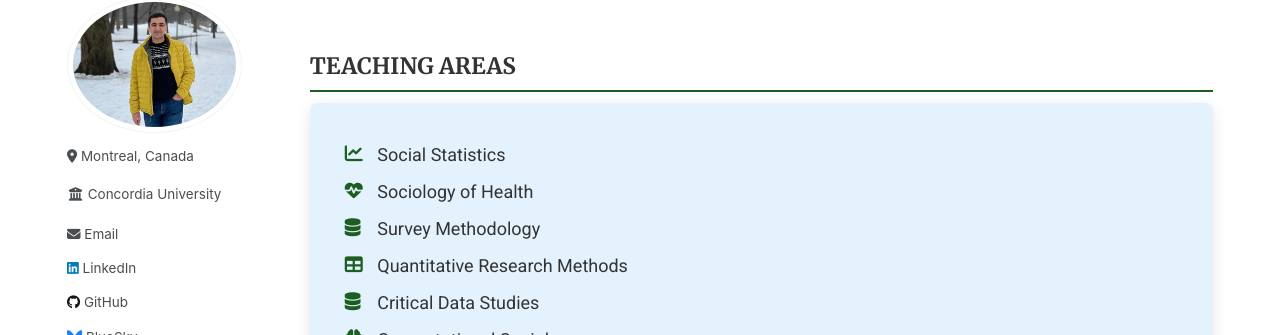
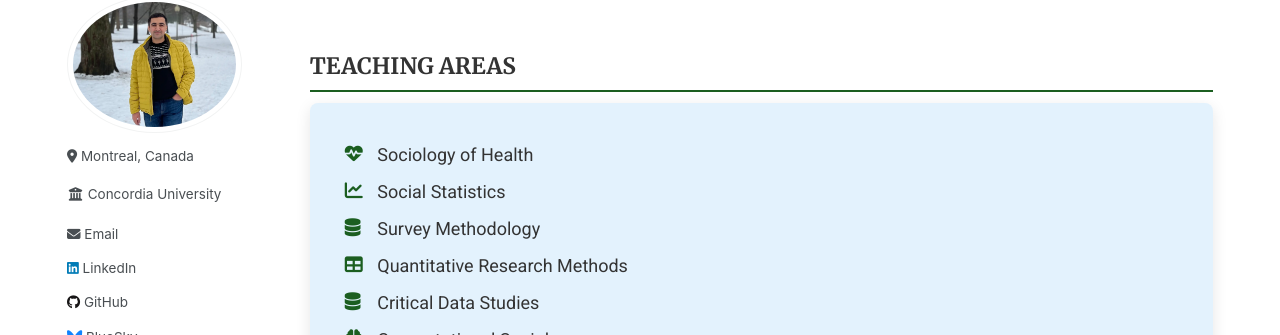
Before and after one commit to Mohsnmonji/mohsnmonji.github.io, a Jekyll site: the page built from _pages/teaching.md, in a window 1280 px wide and 900 px high. Shown: the part 110-445 px from the top of the window. Built offline with Jekyll 4.4.1, drawn with Linux system fonts in a browser that asks for light colours; some web fonts are replaced.

Commit message:
Update teaching.md

```diff
--- a/_pages/teaching.md
+++ b/_pages/teaching.md
@@ -65,8 +65,8 @@ author_profile: true
 <h2>TEACHING AREAS</h2>
 <div class="teaching-card">
   <ul class="teaching-list">
+   <li><i class="fas fa-heartbeat icon"></i> Sociology of Health</li>
     <li><i class="fas fa-chart-line icon"></i> Social Statistics</li>
-    <li><i class="fas fa-heartbeat icon"></i> Sociology of Health</li>
     <li><i class="fas fa-database icon"></i> Survey Methodology</li>
     <li><i class="fas fa-table icon"></i> Quantitative Research Methods</li>
     <li><i class="fas fa-database icon"></i> Critical Data Studies</li>
```
